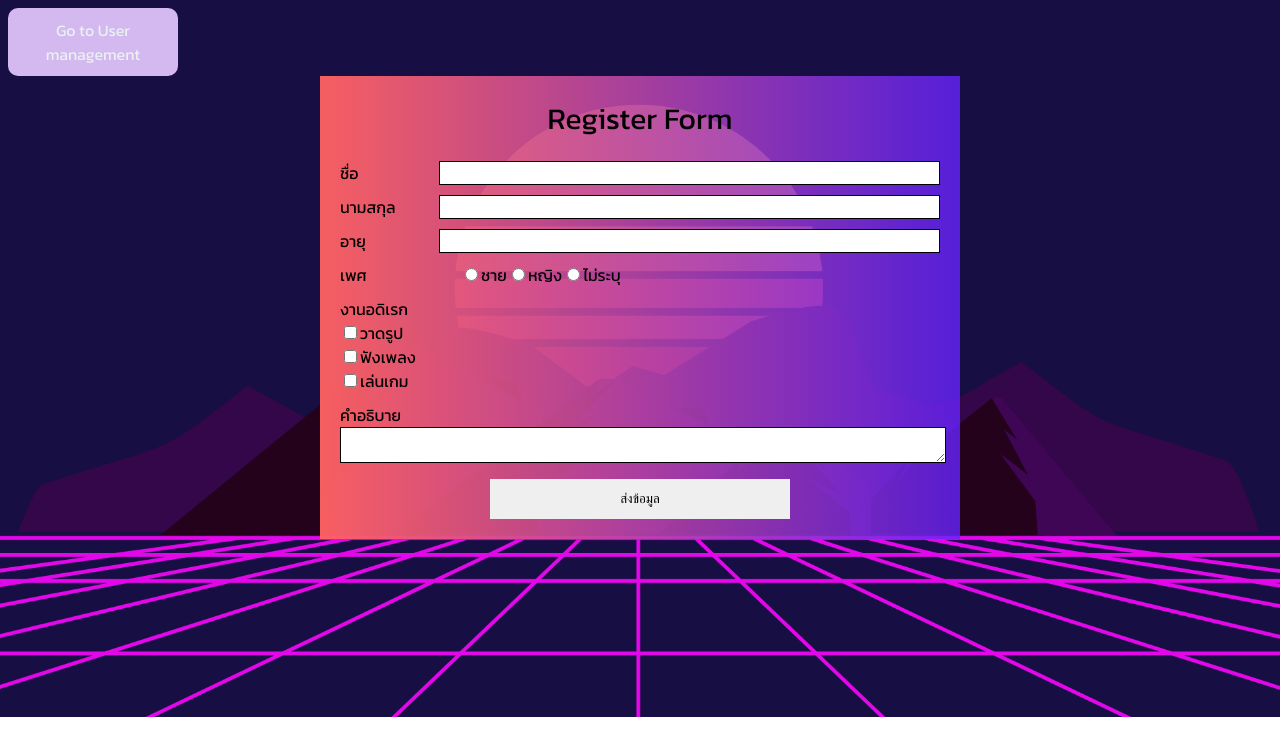
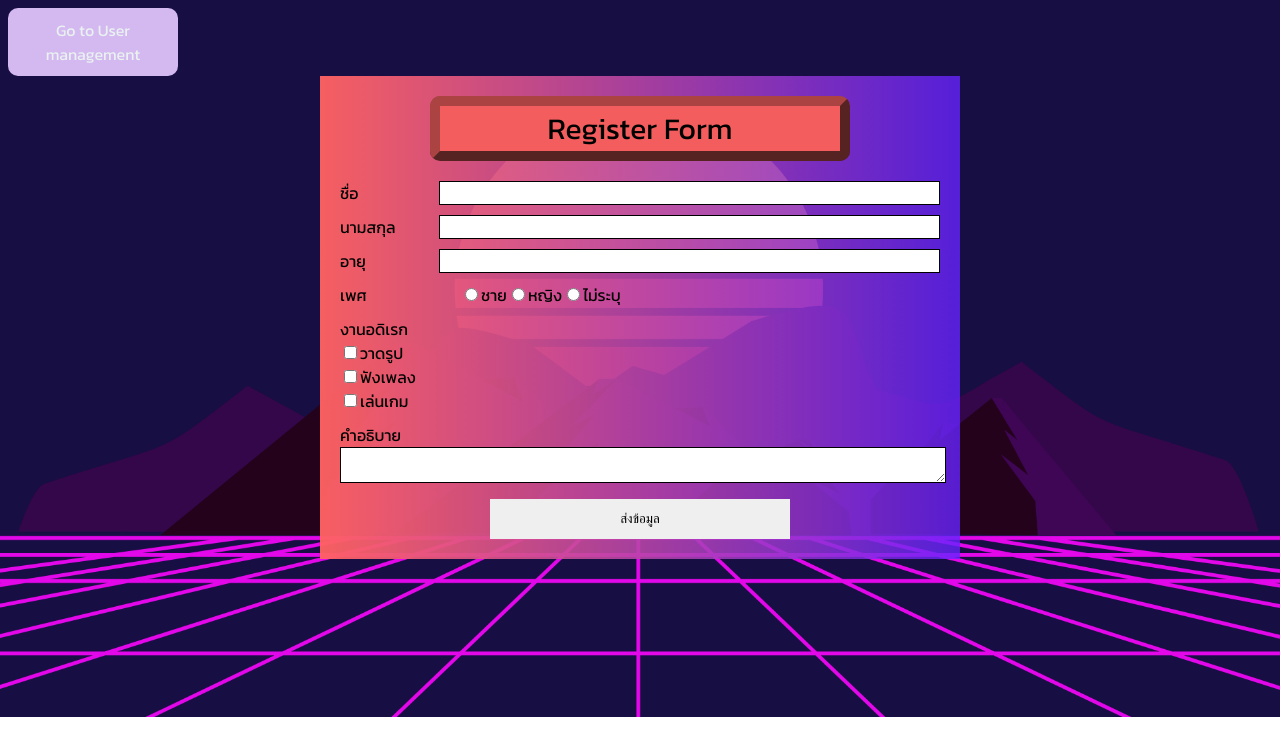
Before and after one commit to Taweesak02/241-2567-700, a plain HTML site: page index.html in a window 1280 px wide. Drawn offline with nearby package versions, Linux system fonts and the light colour scheme.

Commit message:
dec user v2

```diff
--- a/style.css
+++ b/style.css
@@ -20,6 +20,13 @@ body{
 }
 
 .header{
+    background-color: rgb(244, 93, 93);
+    margin-left: auto;
+    margin-right: auto;
+    max-width: 400px;
+    border-radius: 10px;
+    border: 10px solid rgb(171, 67, 67);
+    border-style: outset;
     font-size: 30px;
     text-align: center;
     margin-bottom: 20px
@@ -182,6 +189,7 @@ td{
 }
 
 
+
 @media screen and (max-width: 768px){
    .flex {
         flex-direction: column;
```
Also changed, not shown: user.html (+2 -0 lines).
